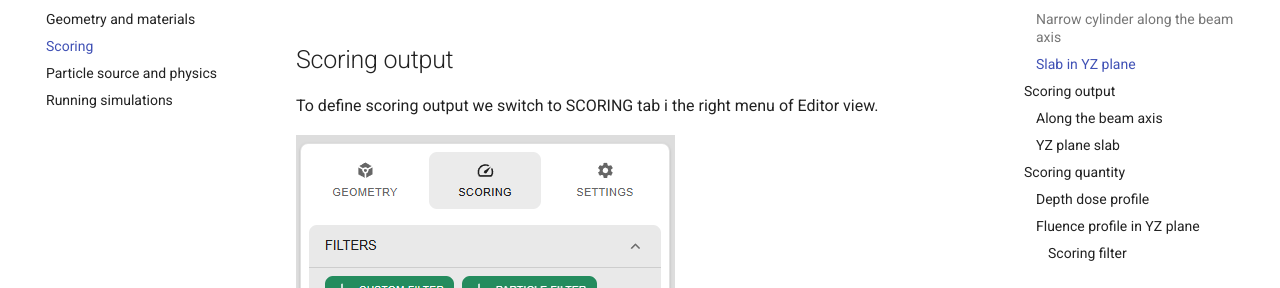
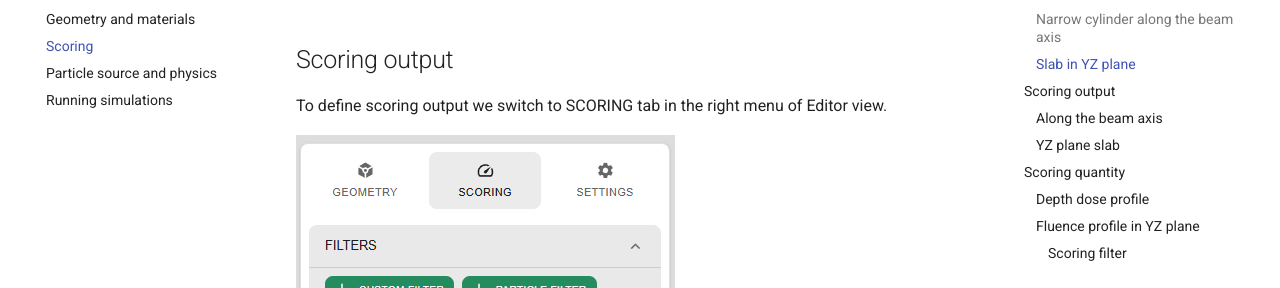
Before and after one commit to yaptide/docs, an MkDocs documentation site: the page built from docs/scoring.md, in a window 1280 px wide and 900 px high, scrolled down 2987 px. Shown: the part 164-452 px from the top of the window. Built offline with MkDocs 1.6.1 and Material for MkDocs 9.7.7, drawn with Linux system fonts in a browser that asks for light colours; comment, search, counter and statistics services are not loaded.

Commit message:
apply copilot nits & fix github syntax

```diff
--- a/docs/scoring.md
+++ b/docs/scoring.md
@@ -47,7 +47,7 @@ This time the bins are defined in Y and Z directions, so we set 100 bins in Y an
 
 ## Scoring output
 
-To define scoring output we switch to SCORING tab i the right menu of Editor view.
+To define scoring output we switch to SCORING tab in the right menu of Editor view.
 
 ![Scoring tab](assets/scoring/scoring_tab.png)
 
@@ -119,4 +119,5 @@ Then we choose `Protons` from the drop-down list of filters.
 
 ![Alt text](assets/scoring/apply_filter.png)
 
-> [!NOTE] For SHIELD-HIT12A specifically, you can use `+ PARTICLE FILTER` and select Protons to get the same filter effect.
+> [!NOTE]
+> For SHIELD-HIT12A specifically, you can use `+ PARTICLE FILTER` and select Protons to get the same filter effect.
```
Also changed, not shown: docs/geometry.md (+7 -5 lines), docs/index.md (+2 -2 lines), docs/running.md (+4 -2 lines).
